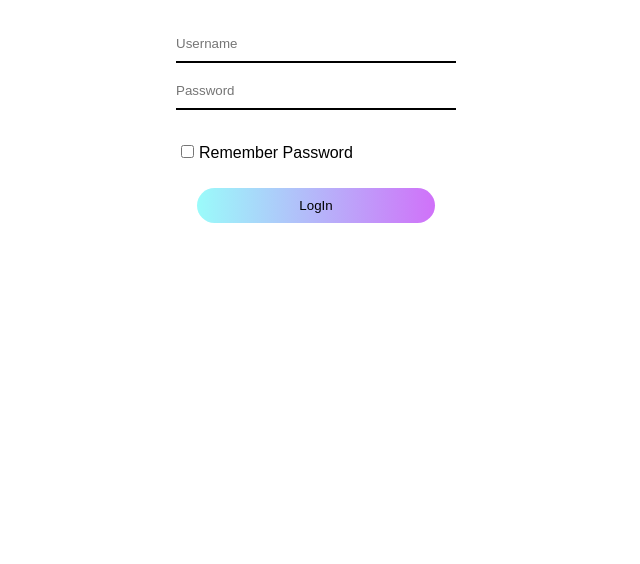
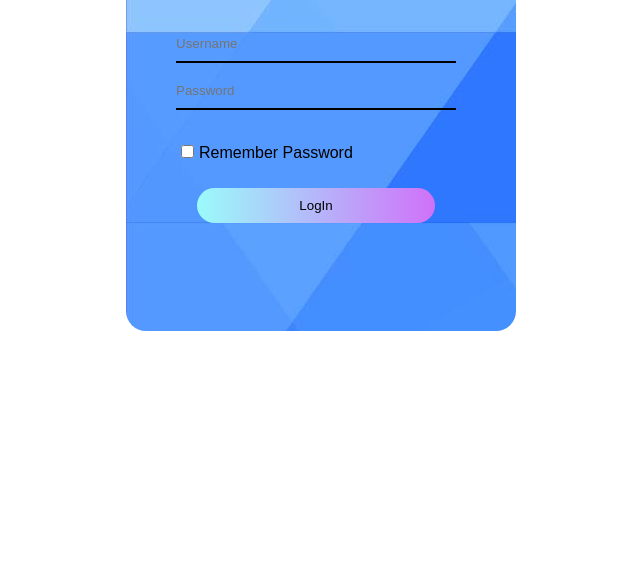
Before and after one commit to 00believer00/gym-website, a plain HTML site: page sign in link gym.html in a window 1280 px wide. Shown: the part 236-800 px from the top of the page, without its empty margins (319-959 px from the left). Drawn offline with Linux system fonts and the light colour scheme.

Commit message:
Update css sign in link.css

```diff
--- a/css sign in link.css
+++ b/css sign in link.css
@@ -14,7 +14,7 @@
     position: absolute;
 }
 .form-box{
-    background-image:url(images/17545.jpg);
+    background-image:url(17545.jpg);
     width: 380px;
     height: 480px;
     border-radius: 20px;
```
